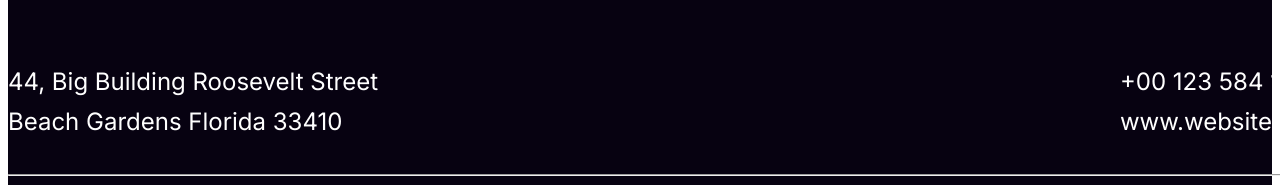
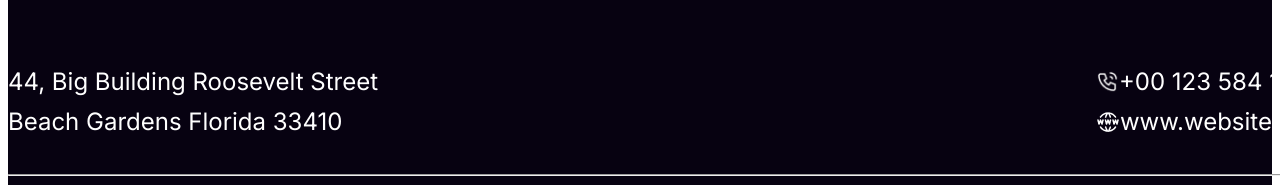
Before and after one commit to jahidcx/assignment-one, a plain HTML site: page index.html in a window 1280 px wide. Shown: the part 5944-6129 px from the top of the page. Drawn offline with Linux system fonts and the light colour scheme; a web font is replaced by a local one.

Commit message:
added some tukitaki

```diff
--- a/index.html
+++ b/index.html
@@ -120,10 +120,10 @@
                     <p>44, Big Building Roosevelt Street Beach Gardens Florida 33410</p>
                     <div class="contact">
                         <div class="call">
-                            <img src="Call.png" alt=""><span>+00 123 584 124</span>
+                            <img src="resources/Call.png" alt=""><span>+00 123 584 124</span>
                         </div>
                         <div class="website">
-                            <img src="Website.png" alt=""><span>www.website.com</span>
+                            <img src="resources/Website.png" alt=""><span>www.website.com</span>
                         </div>
                     </div>
                 </div>
```
